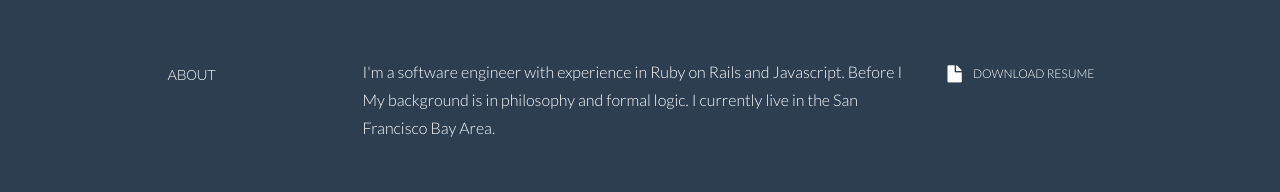
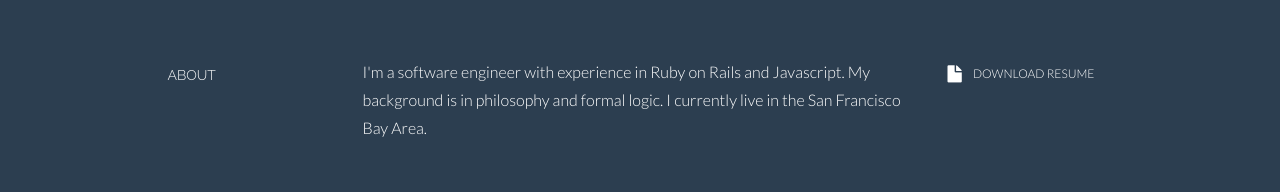
Before and after one commit to robert-yaman/robert-yaman.github.io, a plain HTML site: page index.html in a window 1280 px wide. Shown: the part 562-754 px from the top of the page. Drawn offline with Linux system fonts and the light colour scheme.

Commit message:
Fix typo in about

```diff
--- a/index.html
+++ b/index.html
@@ -74,9 +74,7 @@
 					<h5>ABOUT</h5>
 				</div>
 				<div class="col-lg-6">
-					<p>I'm a software engineer with experience in Ruby on Rails and Javascript. Before I
-
-            My background is in philosophy and formal logic. I currently live in the San Francisco Bay Area.</p>
+					<p>I'm a software engineer with experience in Ruby on Rails and Javascript.  My background is in philosophy and formal logic. I currently live in the San Francisco Bay Area.</p>
 				</div>
 				<div class="col-lg-3">
 					<p><a href="#"><i class="icon-file"></i></a> <sm>DOWNLOAD RESUME</sm></p>
```
